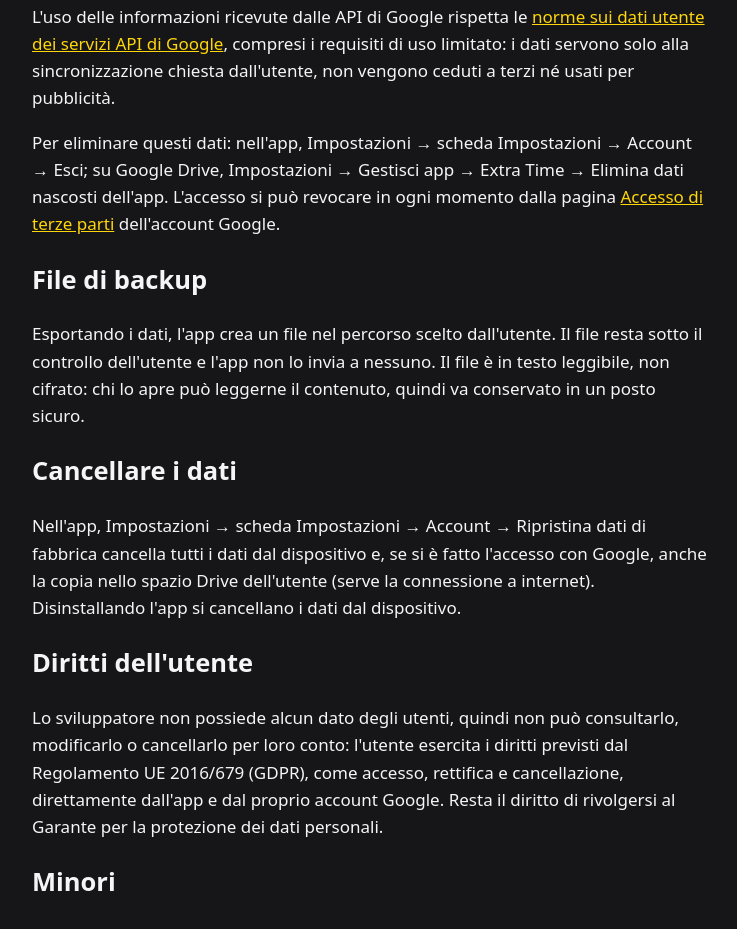
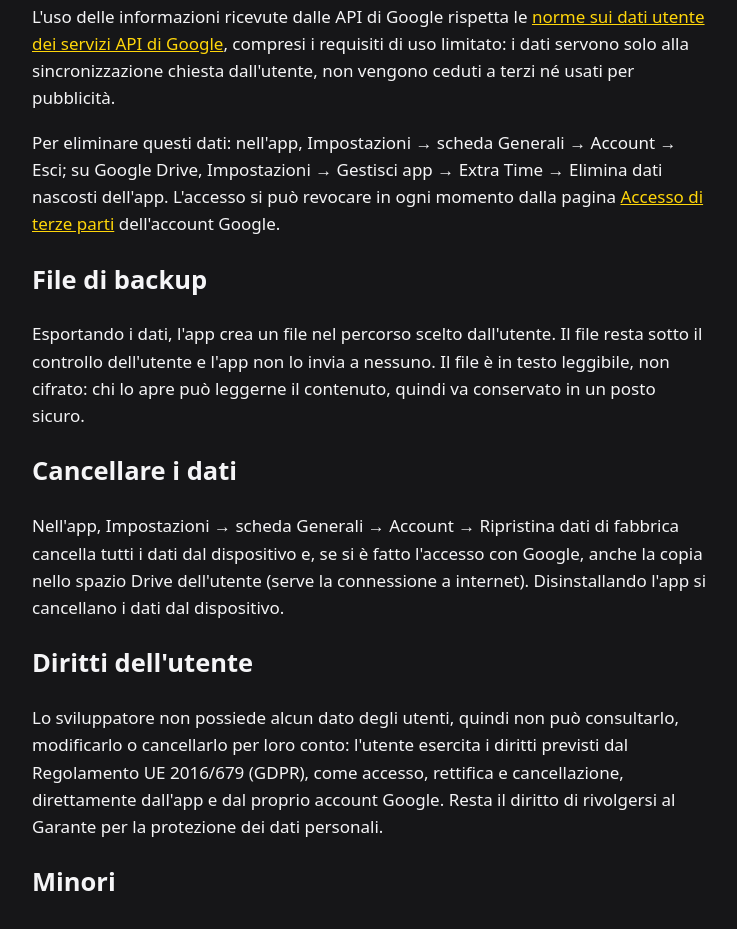
Before and after one commit to antonio1997mellace/extra-time, a plain HTML site: page privacy.html in a window 1280 px wide. Shown: the part 1053-1982 px from the top of the page, without its empty margins (268-1005 px from the left). Drawn offline with Linux system fonts and the light colour scheme.

Commit message:
Privacy: percorso nell'app aggiornato alla scheda "Generali"
Co-Authored-By: Claude Opus 5.5 <noreply@anthropic.com>

```diff
--- a/privacy.html
+++ b/privacy.html
@@ -22,13 +22,13 @@
 <h2>Accesso con Google (facoltativo)</h2>
 <p>Se l'utente sceglie di accedere con Google, l'app chiede il solo permesso di usare la propria cartella riservata su Google Drive (<code>drive.appdata</code>). In quella cartella, nello spazio Drive dell'utente, salva una copia dei dati dell'app per sincronizzarli tra i suoi dispositivi. L'app non può leggere gli altri file di Drive. L'indirizzo email dell'account viene letto solo per mostrarlo nelle impostazioni e resta sul dispositivo.</p>
 <p>L'uso delle informazioni ricevute dalle API di Google rispetta le <a href="https://developers.google.com/terms/api-services-user-data-policy">norme sui dati utente dei servizi API di Google</a>, compresi i requisiti di uso limitato: i dati servono solo alla sincronizzazione chiesta dall'utente, non vengono ceduti a terzi né usati per pubblicità.</p>
-<p>Per eliminare questi dati: nell'app, Impostazioni → scheda Impostazioni → Account → Esci; su Google Drive, Impostazioni → Gestisci app → Extra Time → Elimina dati nascosti dell'app. L'accesso si può revocare in ogni momento dalla pagina <a href="https://myaccount.google.com/permissions">Accesso di terze parti</a> dell'account Google.</p>
+<p>Per eliminare questi dati: nell'app, Impostazioni → scheda Generali → Account → Esci; su Google Drive, Impostazioni → Gestisci app → Extra Time → Elimina dati nascosti dell'app. L'accesso si può revocare in ogni momento dalla pagina <a href="https://myaccount.google.com/permissions">Accesso di terze parti</a> dell'account Google.</p>
 
 <h2>File di backup</h2>
 <p>Esportando i dati, l'app crea un file nel percorso scelto dall'utente. Il file resta sotto il controllo dell'utente e l'app non lo invia a nessuno. Il file è in testo leggibile, non cifrato: chi lo apre può leggerne il contenuto, quindi va conservato in un posto sicuro.</p>
 
 <h2>Cancellare i dati</h2>
-<p>Nell'app, Impostazioni → scheda Impostazioni → Account → Ripristina dati di fabbrica cancella tutti i dati dal dispositivo e, se si è fatto l'accesso con Google, anche la copia nello spazio Drive dell'utente (serve la connessione a internet). Disinstallando l'app si cancellano i dati dal dispositivo.</p>
+<p>Nell'app, Impostazioni → scheda Generali → Account → Ripristina dati di fabbrica cancella tutti i dati dal dispositivo e, se si è fatto l'accesso con Google, anche la copia nello spazio Drive dell'utente (serve la connessione a internet). Disinstallando l'app si cancellano i dati dal dispositivo.</p>
 
 <h2>Diritti dell'utente</h2>
 <p>Lo sviluppatore non possiede alcun dato degli utenti, quindi non può consultarlo, modificarlo o cancellarlo per loro conto: l'utente esercita i diritti previsti dal Regolamento UE 2016/679 (GDPR), come accesso, rettifica e cancellazione, direttamente dall'app e dal proprio account Google. Resta il diritto di rivolgersi al Garante per la protezione dei dati personali.</p>
```
